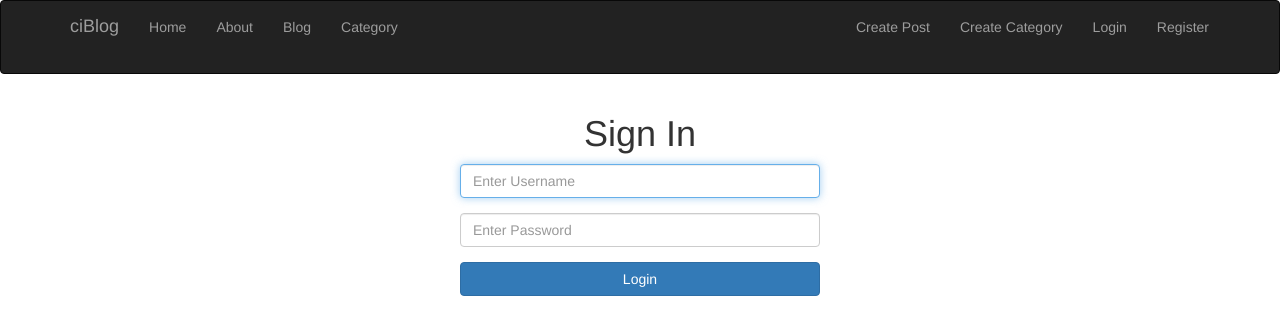
After one commit to taufanbasri/CI-Blog-App, a CodeIgniter app: page /database/users/login in a window 1280 px wide. The commit adds this page. Shown: the top 335 px of the page. Run offline with CodeIgniter, Linux system fonts and the light colour scheme; some libraries are stand-ins or nearby versions.

Commit message:
User login process

```diff
--- a/application/controllers/Users.php
+++ b/application/controllers/Users.php
@@ -3,6 +3,9 @@ defined('BASEPATH') OR exit('No direct script access allowed');
 
 class Users extends CI_Controller{
 
+  /**
+   * User registration function
+   */
   public function register()
   {
 	  $data['title'] = 'Sign Up';
@@ -33,6 +36,52 @@ class Users extends CI_Controller{
 
   }
 
+  /**
+   * User login function
+   */
+  public function login()
+  {
+	  $data['title'] = 'Sign In';
+
+	  $this->form_validation->set_rules('username', 'Username', 'required');
+	  $this->form_validation->set_rules('password', 'Password', 'required');
+
+	  if ($this->form_validation->run() === FALSE) {
+	  	$this->load->view('templates/header');
+		$this->load->view('users/login', $data);
+		$this->load->view('templates/footer');
+	  } else {
+		  // Get username
+		  $username = $this->input->post('username');
+		  $password = md5($this->input->post('password'));
+
+		  // Login User
+		  $user_id = $this->user_model->login($username, $password);
+
+		  if ($user_id) {
+		  	// Create Session
+			$user_data = [
+				'user_id' => $user_id,
+				'username' => $username,
+				'logged_in' => true
+			];
+
+			$this->session->set_userdata($user_data);
+
+			$this->session->set_flashdata('user_loggedin', 'You are now logged in!');
+
+			redirect('posts');
+		  } else {
+			$this->session->set_flashdata('login_failed', 'Login is invalid!');
+
+			redirect('users/login');
+		  }
+
+
+	  }
+
+  }
+
   function check_email_exists($email)
   {
   	$this->form_validation->set_message('check_email_exists', 'The email is already exists.');
--- a/application/models/User_model.php
+++ b/application/models/User_model.php
@@ -16,6 +16,21 @@ class User_model extends CI_Model{
 	return $this->db->insert('users', $data);
   }
 
+  public function login($username, $password)
+  {
+  	$this->db->where('username', $username);
+	$this->db->where('password', $password);
+
+	$result = $this->db->get('users');
+
+	if ($result->num_rows() == 1) {
+		return $result->row(0)->id;
+	} else {
+		return false;
+	}
+
+  }
+
   public function check_email_exists($email)
   {
   	$query = $this->db->get_where('users', ['email' => $email]);
--- a/application/views/templates/header.php
+++ b/application/views/templates/header.php
@@ -24,6 +24,7 @@
 				<ul class="nav navbar-nav navbar-right">
 					<li><a href="<?= base_url(); ?>posts/create">Create Post</a></li>
 					<li><a href="<?= base_url(); ?>categories/create">Create Category</a></li>
+					<li><a href="<?= base_url(); ?>users/login">Login</a></li>
 					<li><a href="<?= base_url(); ?>users/register">Register</a></li>
 				</ul>
 			</div>
@@ -47,3 +48,9 @@
 			<?php if($this->session->flashdata('post_deleted')): ?>
 				<p class="alert alert-danger"><?= $this->session->flashdata('post_deleted');  ?></p>
 			<?php endif; ?>
+			<?php if($this->session->flashdata('user_loggedin')): ?>
+				<p class="alert alert-success"><?= $this->session->flashdata('user_loggedin');  ?></p>
+			<?php endif; ?>
+			<?php if($this->session->flashdata('login_failed')): ?>
+				<p class="alert alert-danger"><?= $this->session->flashdata('login_failed');  ?></p>
+			<?php endif; ?>
--- /dev/null
+++ b/application/views/users/login.php
@@ -0,0 +1,16 @@
+<?= validation_errors();  ?>
+
+<?= form_open('users/login');  ?>
+	<div class="row">
+	  <div class="col-md-4 col-md-offset-4">
+		  <h1 class="text-center"><?= $title; ?></h1>
+		  <div class="form-group">
+		    <input type="text" class="form-control" name="username" placeholder="Enter Username" required autofocus>
+		  </div>
+		  <div class="form-group">
+		    <input type="password" class="form-control" name="password" placeholder="Enter Password" required>
+		  </div>
+		  <button type="submit" class="btn btn-primary btn-block">Login</button>
+	  </div>
+	</div>
+<?= form_close();  ?>
```
Also changed, not shown: application/views/users/register.php (+6 -2 lines).
